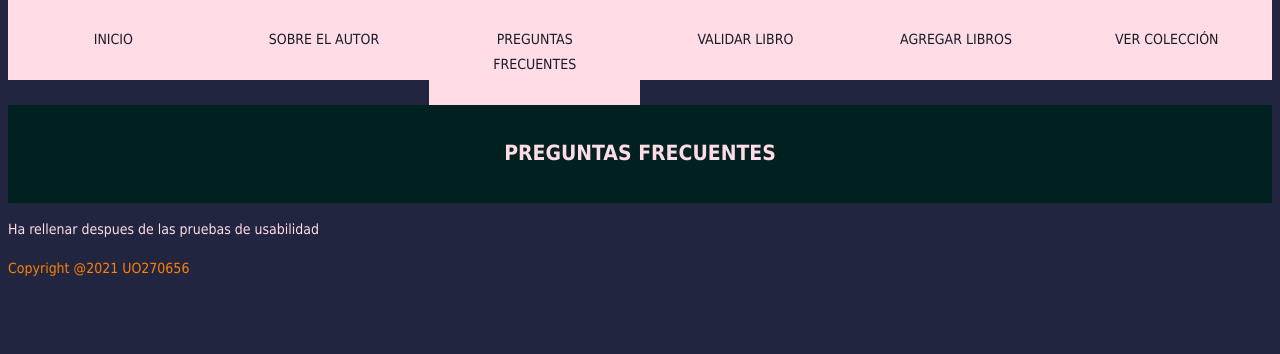
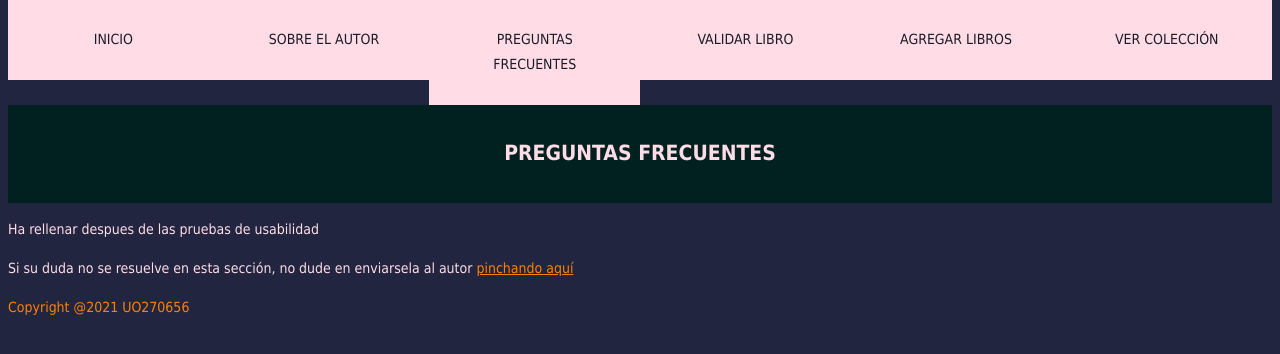
Before and after one commit to UO270656/SEW_EXTRAORDINARIA, a PHP site: page /faq.html in a window 1280 px wide. Shown: the part 175-529 px from the top of the page. Run offline with PHP 8.4, Linux system fonts and the light colour scheme.

Commit message:
añadido boton para enviar preguntas

```diff
--- a/fase2_Desarrollo/base.css
+++ b/fase2_Desarrollo/base.css
@@ -94,3 +94,8 @@ div {
   width: 50%;
   height: 50%;
 }
+/*Selector specificity (1,0,0)*/
+#enviarCorreo {
+  color: rgb(255, 129, 0);
+  background-color: transparent;
+}
--- a/fase2_Desarrollo/faq.html
+++ b/fase2_Desarrollo/faq.html
@@ -44,6 +44,13 @@
       <h2>Preguntas frecuentes</h2>
       <div>
         <p>Ha rellenar despues de las pruebas de usabilidad</p>
+        <p>
+          Si su duda no se resuelve en esta sección, no dude en enviarsela al
+          autor
+          <a id="enviarCorreo" href="mailto:uo270656@uniovi.es"
+            >pinchando aquí</a
+          >
+        </p>
       </div>
     </section>
     <footer>
```
